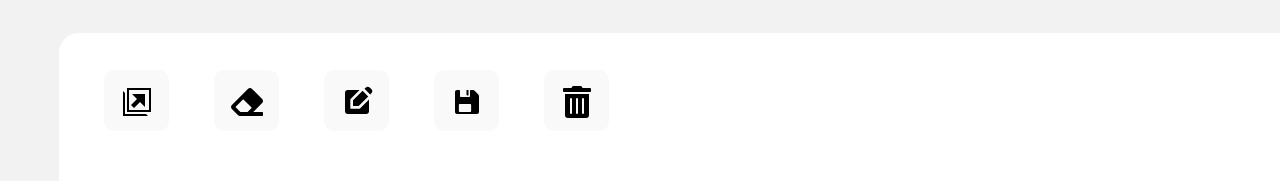
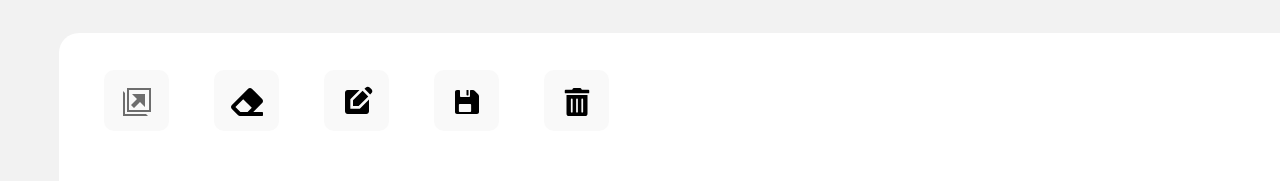
Before and after one commit to pedroaul/projetoafnd, a React (Create React App) app: page / in a window 1280 px wide. In both pictures the pointer is over the element 136 px from the left and 3917 px from the top of the page. Shown: the part 3817-3998 px from the top of the page. Built offline with nearby package versions, Linux system fonts and the light colour scheme.

Commit message:
bt_correction

```diff
--- a/src/components/create/create.css
+++ b/src/components/create/create.css
@@ -35,3 +35,13 @@
     align-items: center;
     border-radius: 10px;
 }
+
+.btTr {
+    font-size: 28px;
+}
+
+.bt:hover {
+    color: #6d6d6d;
+    transition: .2s;
+    cursor: pointer;
+}
--- a/src/components/create/index.js
+++ b/src/components/create/index.js
@@ -16,7 +16,7 @@ function Create() {
                 <div className='bt'><a >{<FaEraser />}</a></div>
                 <div className='bt'><a >{<MdEditSquare />}</a></div>
                 <div className='bt'><a >{<IoIosSave />}</a></div>
-                <div className='bt'><a >{<FaTrashAlt />}</a></div>
+                <div className='bt'><a className='btTr'>{<FaTrashAlt />}</a></div>
             </div>
         </div>
     );
```
